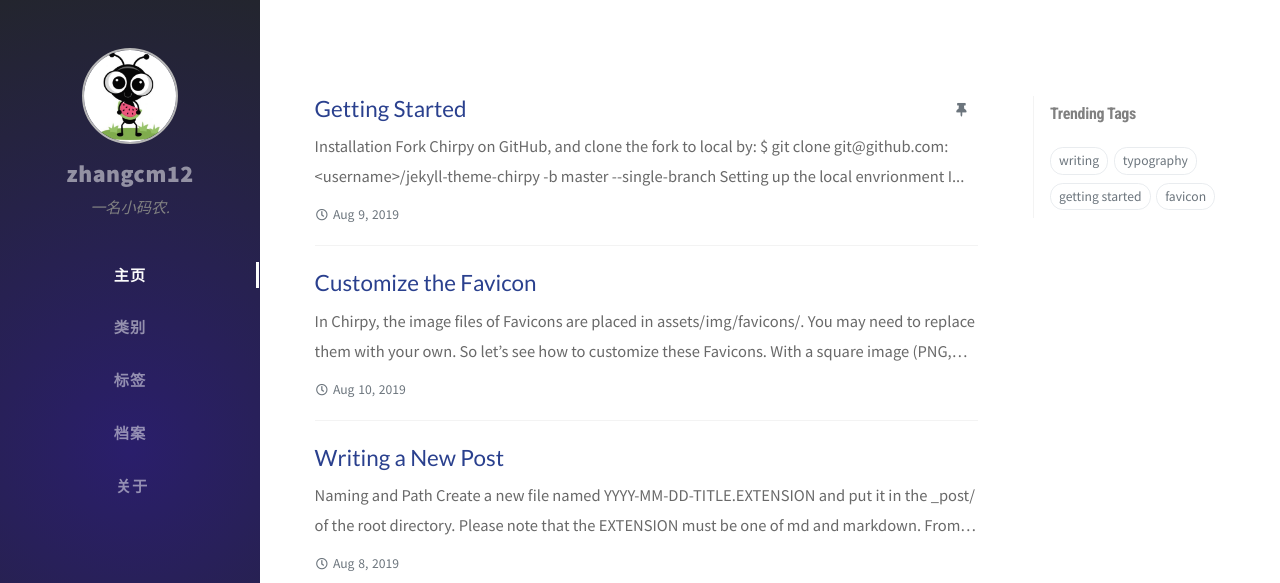
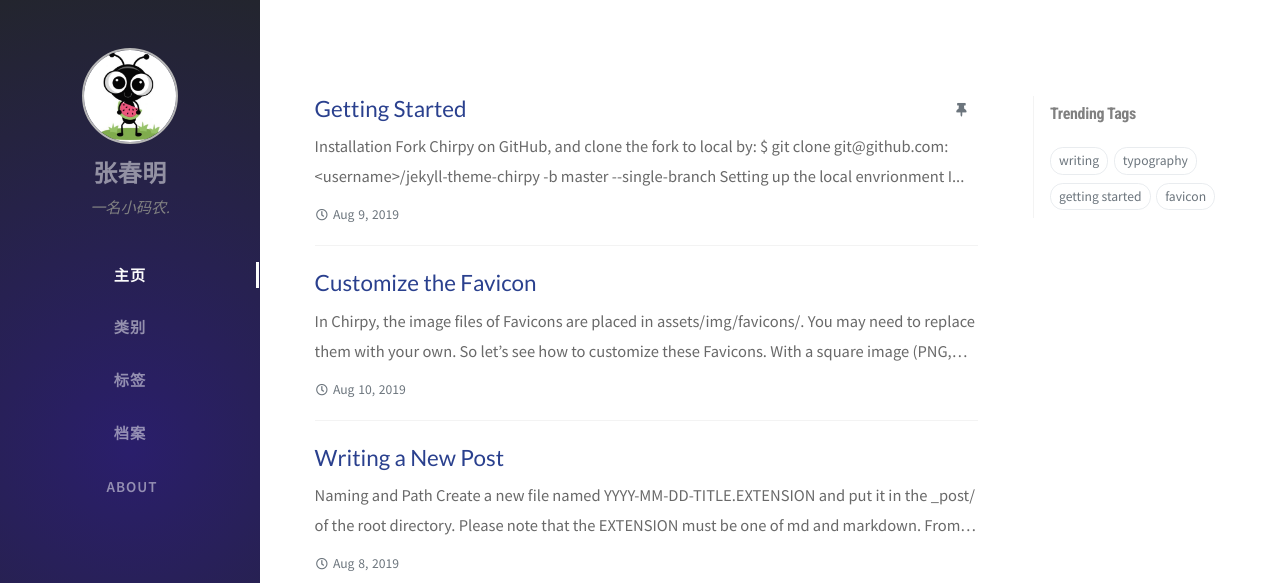
Before and after one commit to zsfzbc/blog, a Jekyll site: the page built from index.html, in a window 1280 px wide. Shown: the top 583 px of the page. Built offline with Jekyll 4.4.1, drawn with Linux system fonts in a browser that asks for light colours; nearby versions of some CDN libraries; the list of posts is cut into pages by our own code; comment, search, counter and statistics services are not loaded.

Commit message:
第一次提交

```diff
--- a/_config.yml
+++ b/_config.yml
@@ -8,7 +8,7 @@
 # jekyll-seo-tag settings › https://github.com/jekyll/jekyll-seo-tag/blob/master/docs/usage.md
 #--------------------------
 
-title: zhangcm12                          # the main title
+title: 张春明                          # the main title
 
 tagline: 一名小码农.  # it will display as the sub-title
 
--- a/_data/tabs.yml
+++ b/_data/tabs.yml
@@ -24,7 +24,7 @@
   url: archives
   icon: "fas fa-archive"
 -
-  name: "关于"
+  name: "About"
   icon: "fas fa-info"
   path: tabs
   url: about
```
